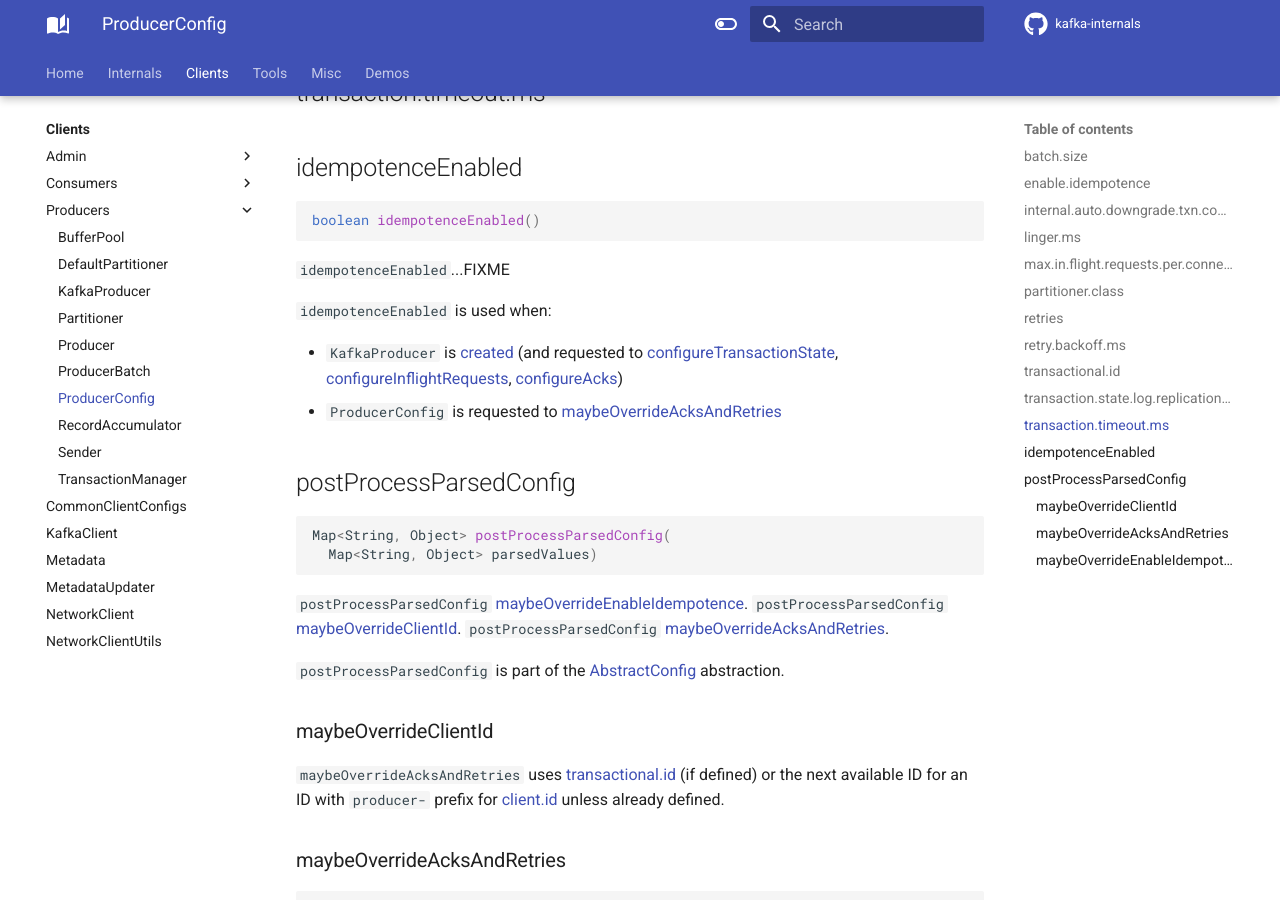
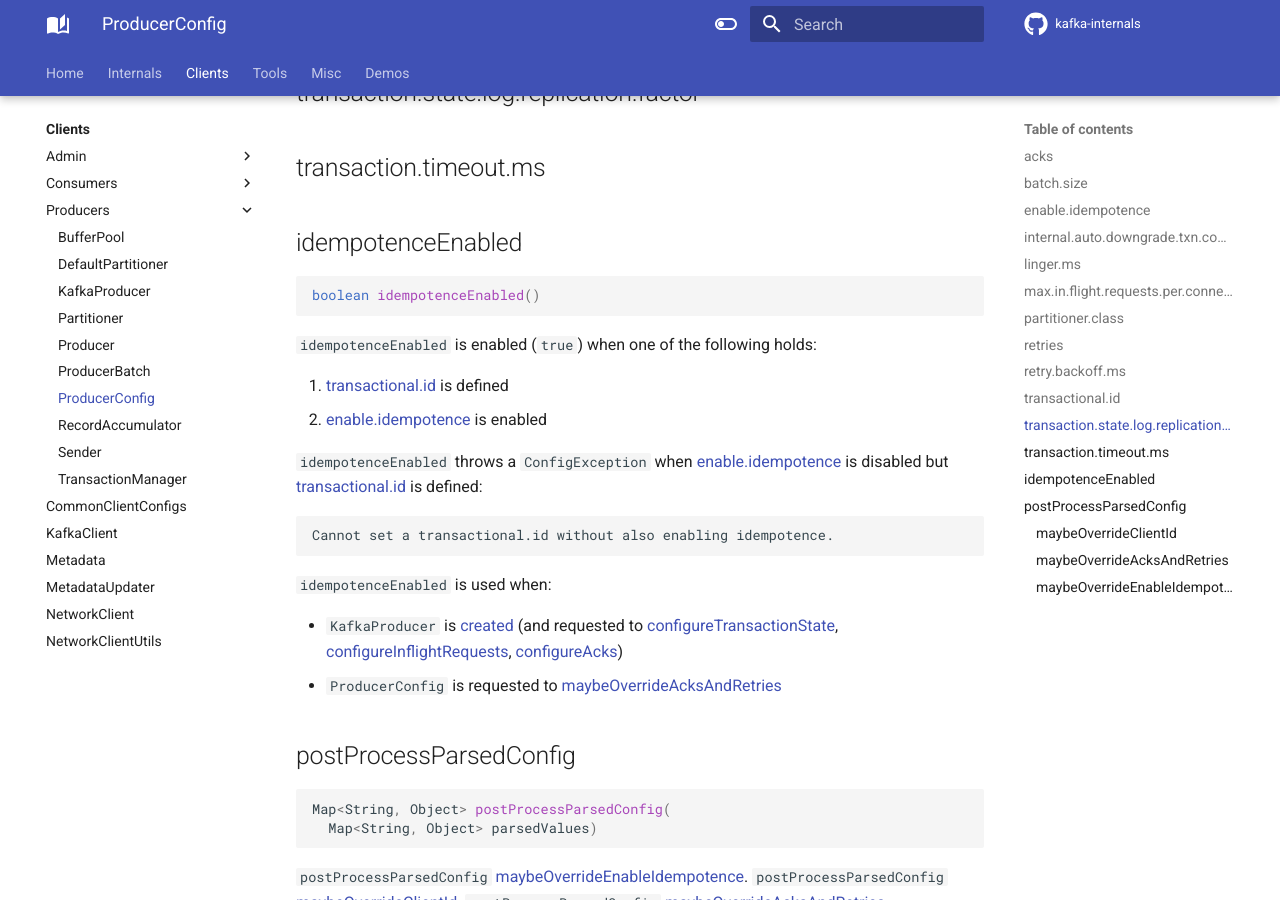
Before and after one commit to japila-books/kafka-internals, an MkDocs documentation site: the page built from docs/clients/producer/ProducerConfig.md, in a window 1280 px wide and 900 px high, scrolled down 2317 px. Built offline with MkDocs 1.6.1 and Material for MkDocs 9.7.7, drawn with Linux system fonts in a browser that asks for light colours; comment, search, counter and statistics services are not loaded.

Commit message:
RecordAccumulator, TransactionManager and idempotence

````diff
--- a/docs/clients/producer/ProducerConfig.md
+++ b/docs/clients/producer/ProducerConfig.md
@@ -1,4 +1,6 @@
 # ProducerConfig
+
+## <span id="acks"><span id="ACKS_CONFIG"> acks
 
 ## <span id="batch.size"><span id="BATCH_SIZE_CONFIG"> batch.size
 
@@ -59,7 +61,7 @@ Default: [DefaultPartitioner](DefaultPartitioner.md)
 
 ## <span id="retry.backoff.ms"><span id="RETRY_BACKOFF_MS_CONFIG"> retry.backoff.ms
 
-[retry.backoff.ms](CommonClientConfigs.md#RETRY_BACKOFF_MS_CONFIG)
+[retry.backoff.ms](../CommonClientConfigs.md#RETRY_BACKOFF_MS_CONFIG)
 
 ## <span id="transactional.id"><span id="TRANSACTIONAL_ID_CONFIG"> transactional.id
 
@@ -81,7 +83,16 @@ Note that, by default, transactions require a cluster of at least three brokers
 boolean idempotenceEnabled()
 ```
 
-`idempotenceEnabled`...FIXME
+`idempotenceEnabled` is enabled (`true`) when one of the following holds:
+
+1. [transactional.id](#transactional.id) is defined
+1. [enable.idempotence](#enable.idempotence) is enabled
+
+`idempotenceEnabled` throws a `ConfigException` when [enable.idempotence](#enable.idempotence) is disabled but [transactional.id](#transactional.id) is defined:
+
+```text
+Cannot set a transactional.id without also enabling idempotence.
+```
 
 `idempotenceEnabled` is used when:
 
````
Also changed, not shown: docs/clients/producer/KafkaProducer.md (+14 -1 lines), docs/clients/producer/RecordAccumulator.md (+80 -2 lines).
